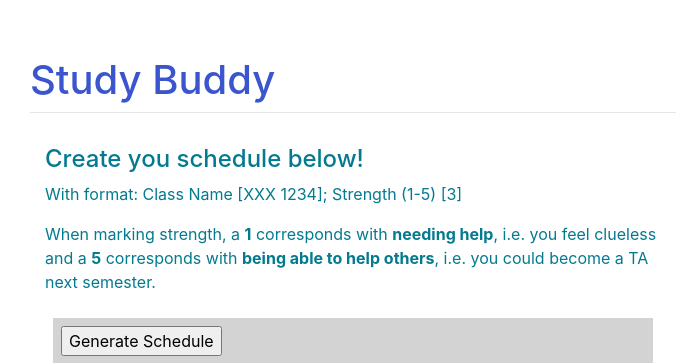
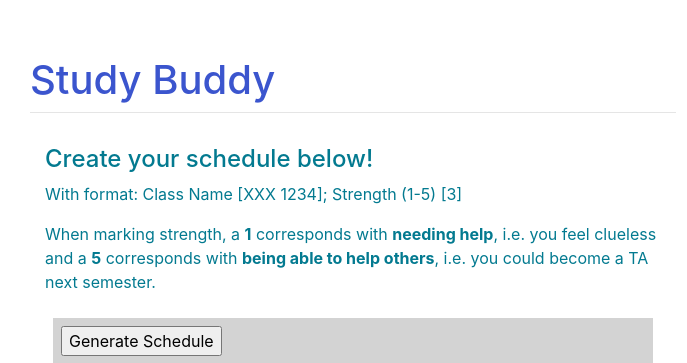
Before and after one commit to borjainglefernandez/3240-Study-Buddy-Project, a Django app: page /profile/schedule/ in a window 1280 px wide. Shown: the part 40-403 px from the top of the page, without its empty margins (287-974 px from the left). Run offline with Django 3.2, Linux system fonts and the light colour scheme; parts of the project's set-up code (start-up, migrations or seed data) failed here and were passed over; some libraries are stand-ins or nearby versions.

Commit message:
Corrected 'you' to 'your'

```diff
--- a/studentprofile/templates/studentprofile/schedule.html
+++ b/studentprofile/templates/studentprofile/schedule.html
@@ -2,7 +2,7 @@
 
 {% block content %}
 <div class="container my-4 py-2 grey align-center mx-auto">
-    <h4>Create you schedule below!</h4>
+    <h4>Create your schedule below!</h4>
 
     <p>With format: Class Name [XXX 1234]; Strength (1-5) [3] </p>
     <p>When marking strength, a <strong>1</strong> corresponds with <strong>needing help</strong>, i.e. you feel clueless and a <strong>5</strong> corresponds with <strong>being able to help others</strong>, i.e. you could become a TA next semester.</p>
```
